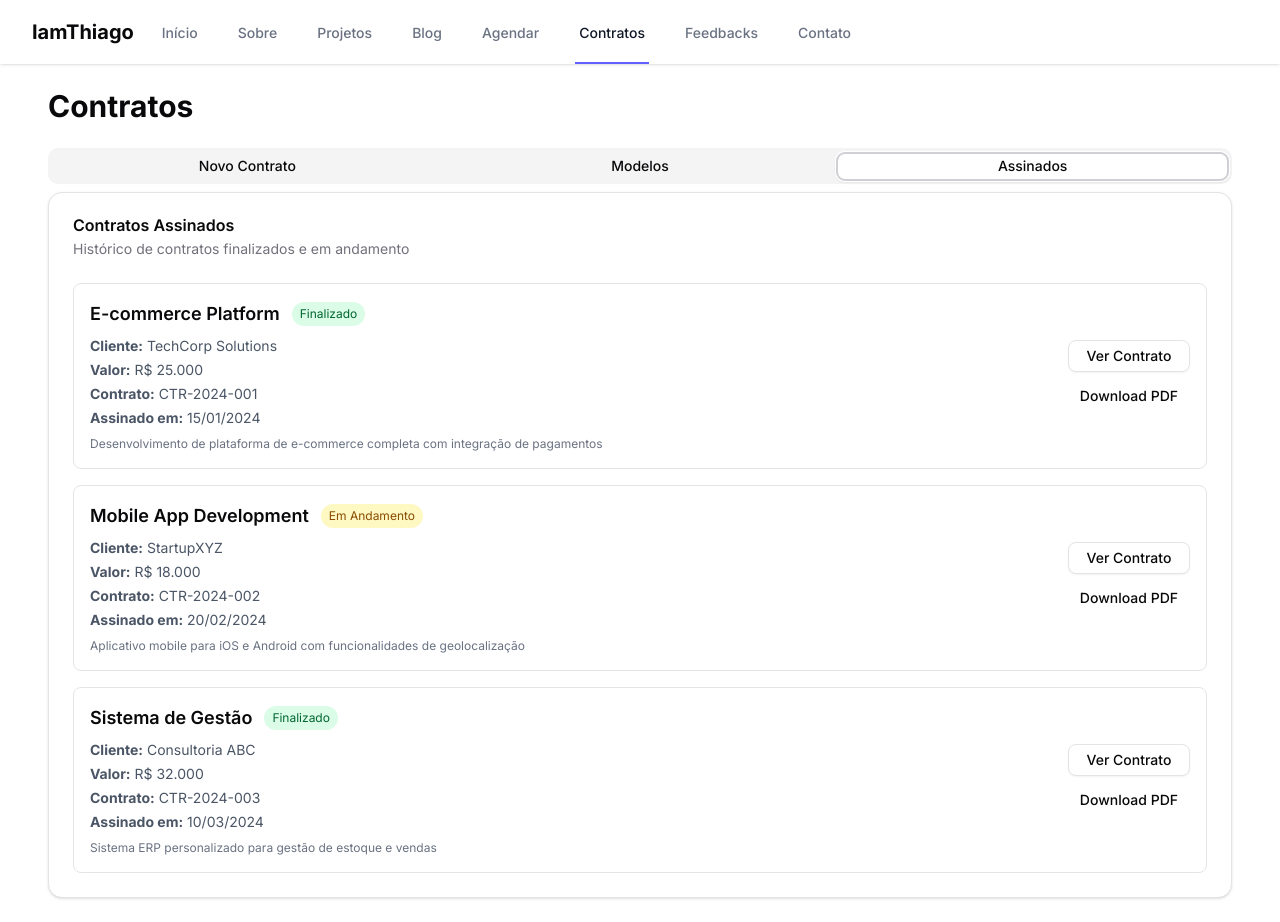
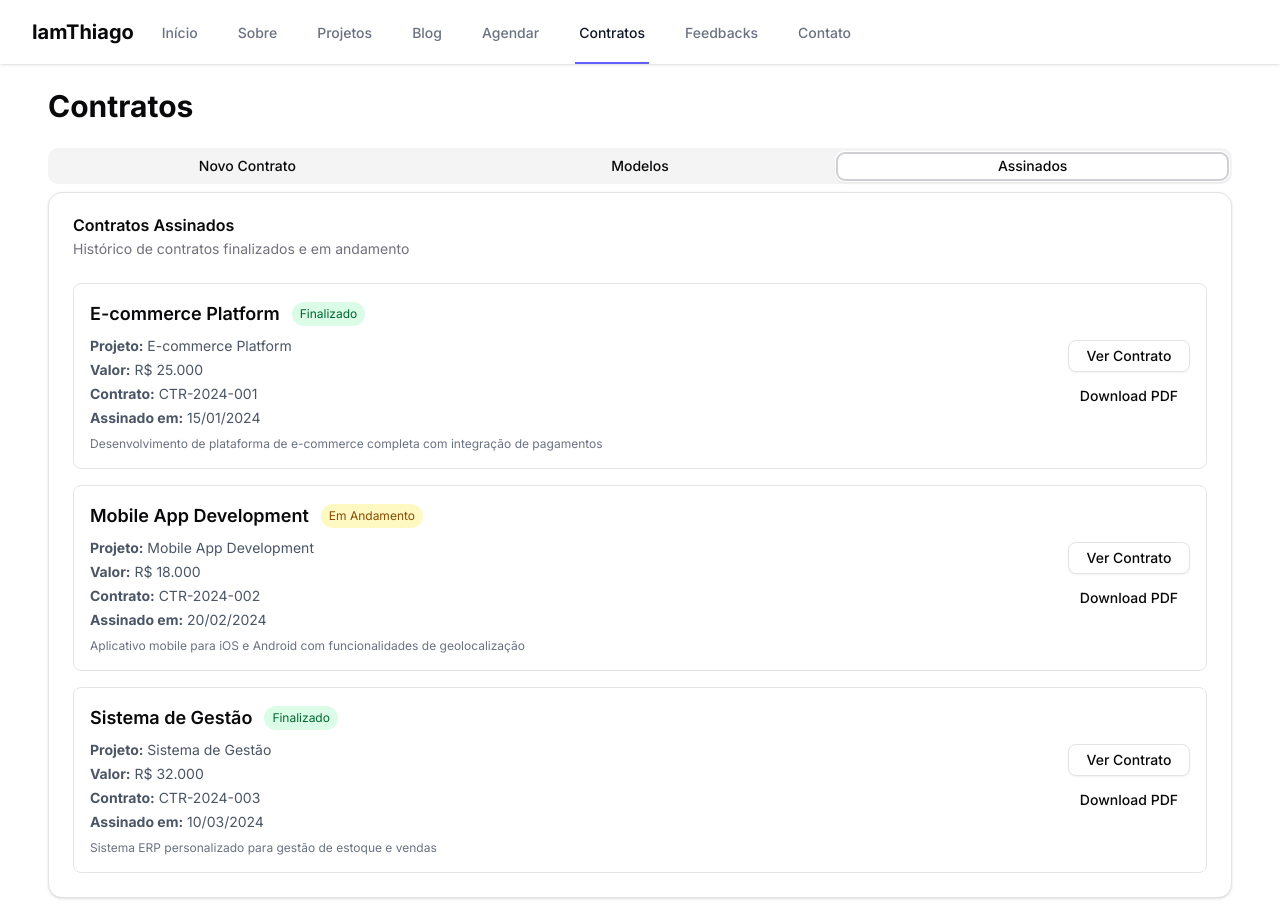
Before and after one commit to IamThiago-IT/me, a Next.js app: page /contratos in a window 1280 px wide. Both pictures are taken after a click on the tab "Assinados". Built offline with nearby package versions, Linux system fonts and the light colour scheme.

Commit message:
refactor: remove client name field from Contratos component to streamline form and improve user experience

```diff
--- a/src/app/contratos/page.tsx
+++ b/src/app/contratos/page.tsx
@@ -17,16 +17,14 @@ import { Tabs, TabsContent, TabsList, TabsTrigger } from '@/components/ui/tabs'
 
 export default function Contratos() {
   const [formData, setFormData] = useState({
-    clientName: '',
     projectName: '',
     value: '',
     description: '',
   })
 
-  const [signedContracts] = useState([
+  const [signedContracts, setSignedContracts] = useState([
     {
       id: 1,
-      clientName: 'TechCorp Solutions',
       projectName: 'E-commerce Platform',
       value: 25000,
       status: 'completed',
@@ -36,7 +34,6 @@ export default function Contratos() {
     },
     {
       id: 2,
-      clientName: 'StartupXYZ',
       projectName: 'Mobile App Development',
       value: 18000,
       status: 'in_progress',
@@ -46,7 +43,6 @@ export default function Contratos() {
     },
     {
       id: 3,
-      clientName: 'Consultoria ABC',
       projectName: 'Sistema de Gestão',
       value: 32000,
       status: 'completed',
@@ -78,14 +74,6 @@ export default function Contratos() {
                 </CardHeader>
                 <CardContent>
                   <form className="space-y-4">
-                    <div className="space-y-2">
-                      <Label htmlFor="clientName">Nome do Cliente</Label>
-                      <Input
-                        id="clientName"
-                        value={formData.clientName}
-                        onChange={(e) => setFormData({ ...formData, clientName: e.target.value })}
-                      />
-                    </div>
                     <div className="space-y-2">
                       <Label htmlFor="projectName">Nome do Projeto</Label>
                       <Input
@@ -127,7 +115,6 @@ export default function Contratos() {
                     <div className="p-4 border rounded-md max-h-[300px] overflow-y-auto">
                       <h3 className="font-bold mb-4">Contrato de Prestação de Serviços</h3>
                       <div className="space-y-2">
-                        <p><strong>Cliente:</strong> {formData.clientName || '[Nome do Cliente]'}</p>
                         <p><strong>Projeto:</strong> {formData.projectName || '[Nome do Projeto]'}</p>
                         <p><strong>Valor:</strong> R$ {formData.value || '0,00'}</p>
                         <p><strong>Descrição:</strong> {formData.description || '[Descrição do Projeto]'}</p>
@@ -194,7 +181,7 @@ export default function Contratos() {
                 </span>
               </div>
               <p className="text-sm text-gray-600 mb-1">
-                <strong>Cliente:</strong> {contract.clientName}
+                <strong>Projeto:</strong> {contract.projectName}
               </p>
               <p className="text-sm text-gray-600 mb-1">
                 <strong>Valor:</strong> R$ {contract.value.toLocaleString('pt-BR')}
@@ -245,15 +232,6 @@ export default function Contratos() {
           <CardContent>
             <form className="space-y-4">
               <div className="space-y-2">
-                <Label htmlFor="clientName">Nome do Cliente</Label>
-                <Input
-                  id="clientName"
-                  value={formData.clientName}
-                  onChange={(e) => setFormData({ ...formData, clientName: e.target.value })}
-                  required
-                />
-              </div>
-              <div className="space-y-2">
                 <Label htmlFor="projectName">Nome do Projeto</Label>
                 <Input
                   id="projectName"
```
